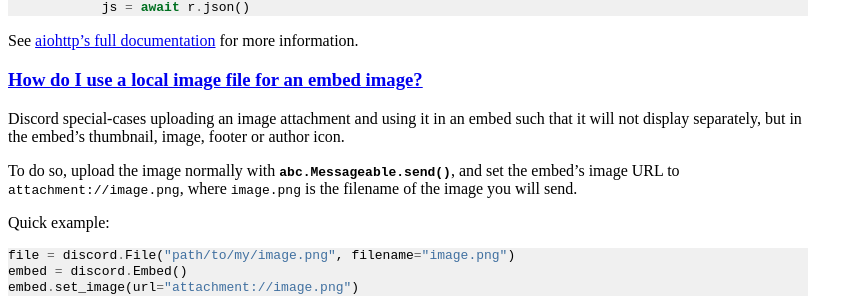
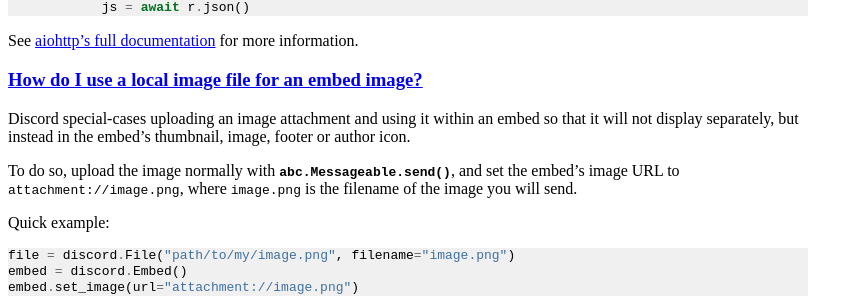
Before and after one commit to Rapptz/discord.py, a Sphinx documentation site: the page built from docs/faq.rst, in a window 1280 px wide and 900 px high, scrolled down 4467 px. Shown: the part 150-446 px from the top of the window, without its empty margins (0-863 px from the left). Built offline with Sphinx 7.4.7, drawn with Linux system fonts in a browser that asks for light colours.

Commit message:
Apply (more) suggestions from code review

```diff
--- a/docs/faq.rst
+++ b/docs/faq.rst
@@ -252,7 +252,7 @@
         channel = discord.utils.get(guild.text_channels, name='cool-channel')
 
 How do I make a web request?
-~~~~~~~~~~~~~~~~~~~~~~~~~~~~
+~~~~~~~~~~~~~~~~~~~~~~~~~~~~~~
 
 To make a request, you should use a non-blocking library.
 This library already uses and requires a 3rd party library for making requests, ``aiohttp``.
@@ -267,10 +267,10 @@
 See `aiohttp's full documentation <http://aiohttp.readthedocs.io/en/stable/>`_ for more information.
 
 How do I use a local image file for an embed image?
-~~~~~~~~~~~~~~~~~~~~~~~~~~~~~~~~~~~~~~~~~~~~~~~~~~~
+~~~~~~~~~~~~~~~~~~~~~~~~~~~~~~~~~~~~~~~~~~~~~~~~~~~~~
 
-Discord special-cases uploading an image attachment and using it in an embed such that it will not
-display separately, but in the embed's thumbnail, image, footer or author icon.
+Discord special-cases uploading an image attachment and using it within an embed so that it will not
+display separately, but instead in the embed's thumbnail, image, footer or author icon.
 
 To do so, upload the image normally with :meth:`abc.Messageable.send`,
 and set the embed's image URL to ``attachment://image.png``,
@@ -285,6 +285,7 @@
     await channel.send(file=file, embed=embed)
 
 .. note ::
+
     Due to a Discord limitation, filenames may not include underscores.
 
 Is there an event for invites or audit log entries being created?
```
